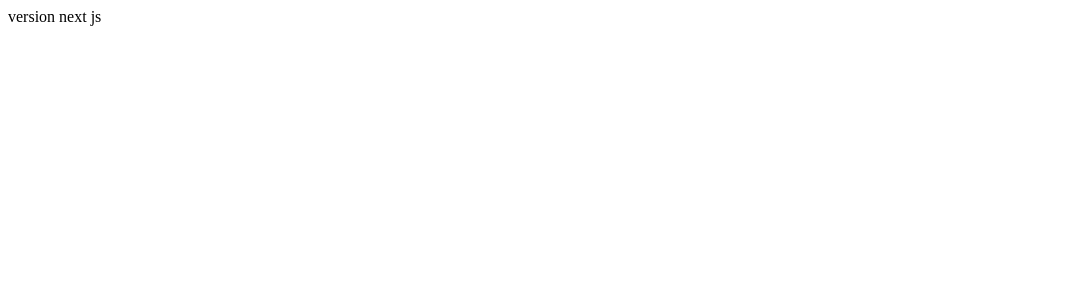
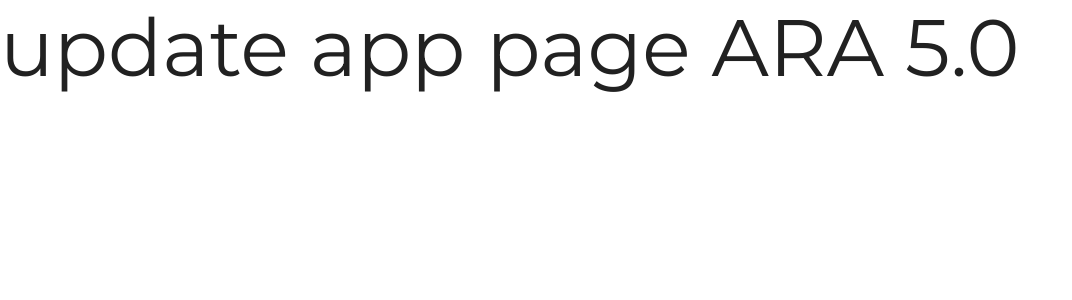
Before and after one commit to ARenewalAgent-ITS/ara5-frontend, a Next.js app: page / in a window 1280 px wide. Shown: the top 300 px of the page, without its empty margins (0-1072 px from the left). Built offline with nearby package versions, Linux system fonts and the light colour scheme.

Commit message:
docs: update and switch to route app

```diff
--- a/next.config.js
+++ b/next.config.js
@@ -5,8 +5,6 @@ const nextConfig = {
   },
   reactStrictMode: true,
   swcMinify: true,
-
-  pageExtensions: ['page.tsx', 'api.ts'],
 
   // rewrites login to /auth/login & /register  to /auth/register
   async redirects() {
--- /dev/null
+++ b/src/app/dashboard/layout.tsx
@@ -0,0 +1,22 @@
+// TESTING LAYOUT PAGE && EXAMPLE LAYOUT FOR ROUTE APP
+import type { Metadata } from 'next';
+import { Montserrat } from 'next/font/google';
+
+const montserrat = Montserrat({ subsets: ['latin'] });
+
+export const metadata: Metadata = {
+  title: 'Testing Dashboard',
+  description: 'A RENEWAL AGENT 5.0',
+};
+
+export default function RootLayout({
+  children,
+}: {
+  children: React.ReactNode;
+}) {
+  return (
+    <html lang='en'>
+      <body className={montserrat.className}>{children}</body>
+    </html>
+  );
+}
--- /dev/null
+++ b/src/app/dashboard/page.tsx
@@ -0,0 +1,5 @@
+import React from 'react';
+
+export default function page() {
+  return <div>halo ini dashboard</div>;
+}
--- /dev/null
+++ b/src/app/layout.tsx
@@ -0,0 +1,23 @@
+import '../styles/globals.css';
+
+import type { Metadata } from 'next';
+import { Montserrat } from 'next/font/google';
+
+const montserrat = Montserrat({ subsets: ['latin'] });
+
+export const metadata: Metadata = {
+  title: 'ARA 5.0 READY TO DEVELOPMENT',
+  description: 'A RENEWAL AGENT 5.0',
+};
+
+export default function RootLayout({
+  children,
+}: {
+  children: React.ReactNode;
+}) {
+  return (
+    <html lang='en'>
+      <body className={montserrat.className}>{children}</body>
+    </html>
+  );
+}
--- a/src/app/page.tsx
+++ b/src/app/page.tsx
@@ -1,5 +1,17 @@
+// TESTING APP PAGE && EXAMPLE PAGE FOR ROUTE APP
+
 import React from 'react';
 
+import Typography from '@/components/Typography';
+
 export default function page() {
-  return <div>version next js</div>;
+  return (
+    <>
+      <div>
+        <Typography font='cinzel' variant='h1'>
+          update app page ARA 5.0
+        </Typography>
+      </div>
+    </>
+  );
 }
```
Also changed, not shown: src/other/_appOtherPage.tsx (renamed from src/pages/_app.page.tsx), src/other/otherPage.tsx (renamed from src/pages/index.page.tsx).
